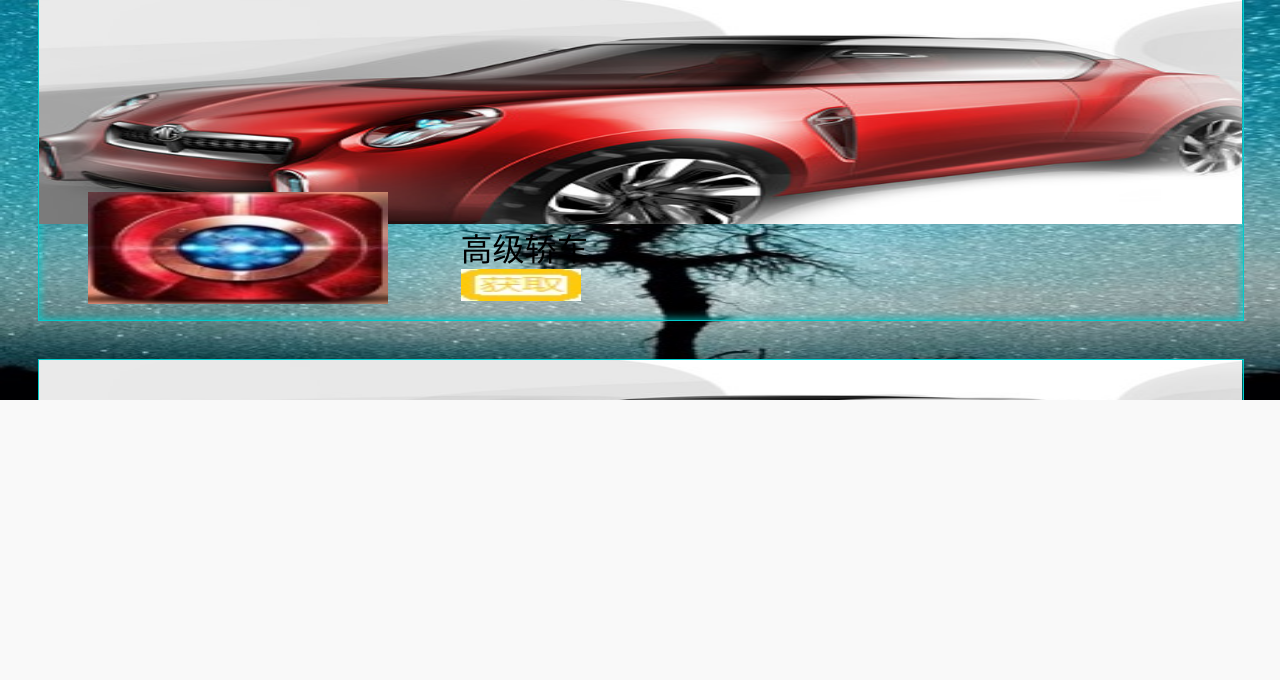
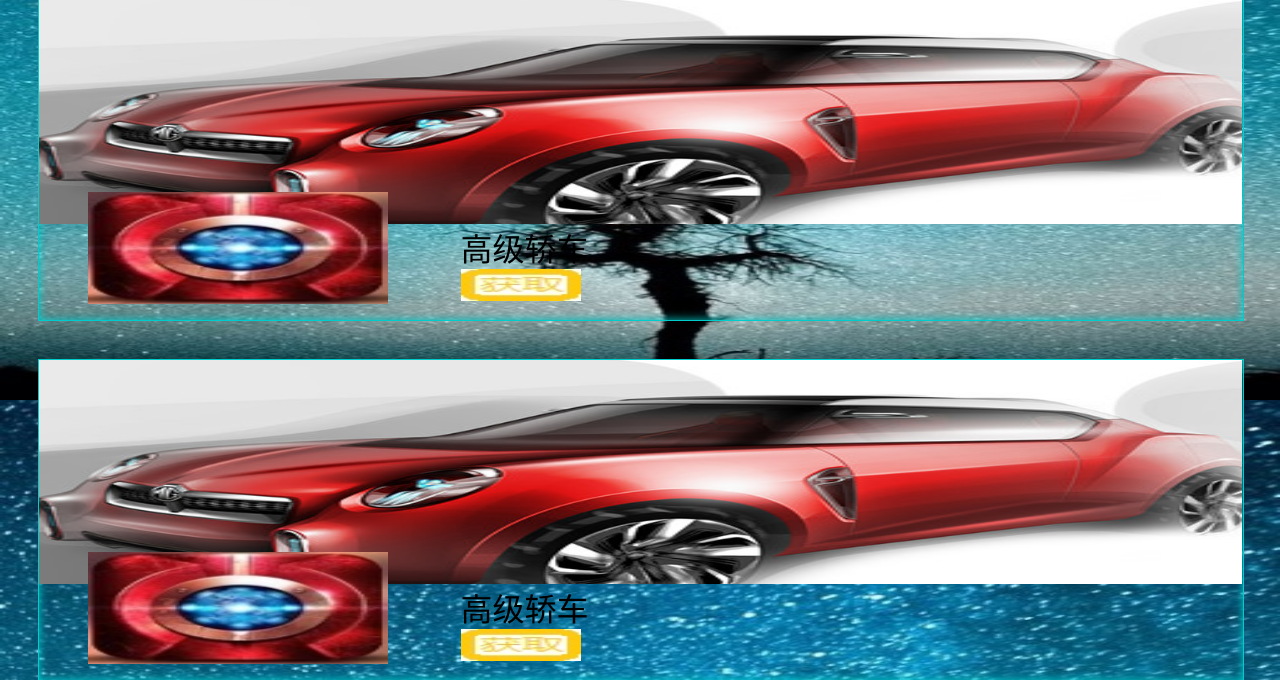
Before and after one commit to blackloong/Web, a PHP site: page / in a window 1280 px wide. Shown: the part 400-1080 px from the top of the page. Before the commit the page ends 800 px from the top, so only its background shows below. Run offline with PHP 8.4, Linux system fonts and the light colour scheme.

Commit message:
设置产品简介界面的背景固定，产品列表滚动

```diff
--- a/ProductOverview/css/style.css
+++ b/ProductOverview/css/style.css
@@ -6,17 +6,17 @@ body
     height : 100%;
     margin : 0 auto;
     font-size : 2.00rem;
+    position : absolute;
+    background : url(../img/bg.jpg) no-repeat;
+    background-size : 100% 100%;
+    background-attachment : fixed;
 }
 
 .pageBackground
 {
-    position : absolute;
     width : 100%;
     height : 100%;
-    background : url(../img/bg.jpg) no-repeat;
-    background-size : 100% 100%;
     z-index : -1;
-    overflow : hidden;
     /*border : 5px solid red;*/
 }
 
```
Also changed, not shown: 1 other file.
